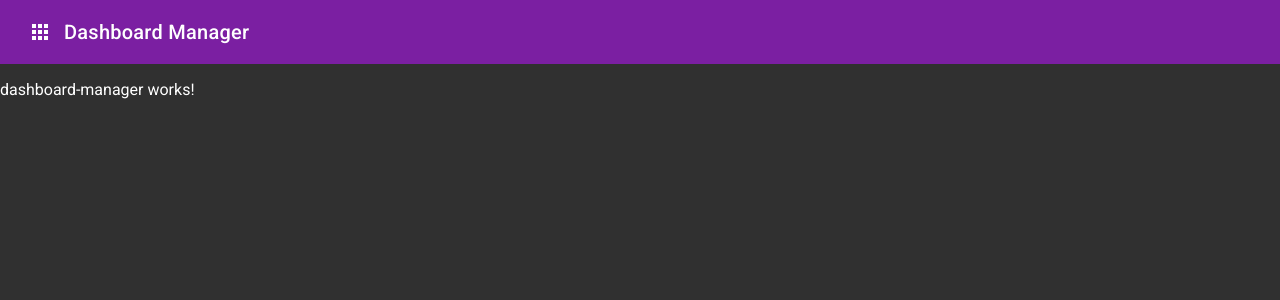
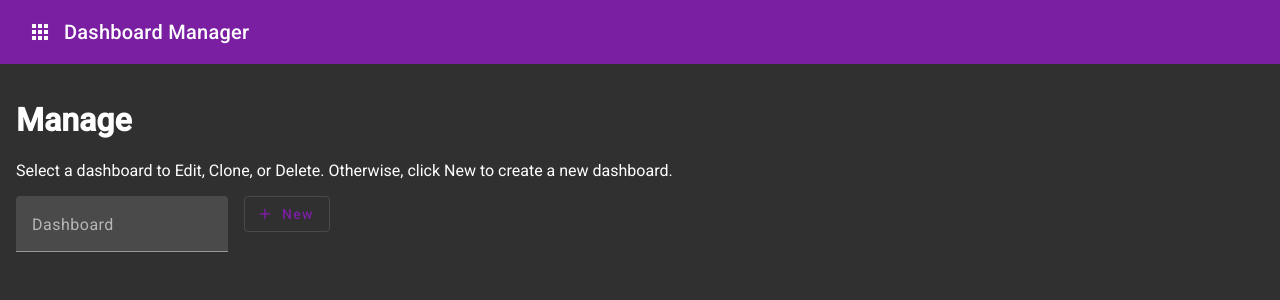
Before and after one commit to wilbertwaller/dashboards, an Angular app: page /dashboard-manager in a window 1280 px wide. Shown: the top 300 px of the page. Built offline with nearby package versions, Linux system fonts and the light colour scheme.

Commit message:
Add dashboard selector & controls

```diff
--- a/src/app/dashboard-manager/dashboard-manager.component.css
+++ b/src/app/dashboard-manager/dashboard-manager.component.css
@@ -0,0 +1,4 @@
+.control, .control section {
+  display: flex;
+  gap: 1rem;
+}
--- a/src/app/dashboard-manager/dashboard-manager.component.html
+++ b/src/app/dashboard-manager/dashboard-manager.component.html
@@ -1,2 +1,40 @@
 <app-navbar></app-navbar>
-<p>dashboard-manager works!</p>
+
+<div class="container">
+  <h1>Manage</h1>
+  <p>
+    Select a dashboard to Edit, Clone, or Delete.
+    Otherwise, click New to create a new dashboard.
+  </p>
+
+  <div class="control">
+    <form>
+      <mat-form-field>
+        <mat-label>Dashboard</mat-label>
+        <input
+          [formControl]="dashboardCtrl"
+          #input
+          [matAutocomplete]="auto"
+          matInput
+          placeholder="Select dashboard"
+          type="text"
+          (focus)="filter()"
+          (input)="filter()"
+        >
+        <mat-autocomplete #auto="matAutocomplete" requireSelection>
+          <mat-option *ngFor="let dashboard of filteredDashboards" [value]="dashboard.id">{{ dashboard.name }}</mat-option>
+        </mat-autocomplete>
+      </mat-form-field>
+    </form>
+
+    <section>
+      <button mat-stroked-button color="primary"><mat-icon>add</mat-icon>New</button>
+      <ng-container *ngIf="dashboardCtrl.value">
+        <button mat-stroked-button color="primary"><mat-icon>content_copy</mat-icon>Clone</button>
+        <button mat-stroked-button color="warn"><mat-icon>delete</mat-icon>Delete</button>
+        <mat-divider vertical></mat-divider>
+        <button mat-flat-button color="primary"><mat-icon>save</mat-icon>Save</button>
+      </ng-container>
+    </section>
+  </div>
+</div>
--- a/src/app/dashboard-manager/dashboard-manager.component.ts
+++ b/src/app/dashboard-manager/dashboard-manager.component.ts
@@ -1,13 +1,44 @@
-import { Component } from '@angular/core';
+import { Component, ElementRef, OnInit, ViewChild } from '@angular/core';
+import { MatAutocompleteModule } from '@angular/material/autocomplete';
+import { MatFormFieldModule } from '@angular/material/form-field';
+import { MatInputModule } from '@angular/material/input';
 import { NavbarComponent } from '../navbar/navbar.component';
+import { FormControl, ReactiveFormsModule } from '@angular/forms';
+import { CommonModule } from '@angular/common';
+import { MatButtonModule } from '@angular/material/button';
+import { MatDividerModule } from '@angular/material/divider';
+import { MatIconModule } from '@angular/material/icon';
 
 @Component({
   selector: 'app-dashboard-manager',
   standalone: true,
-  imports: [NavbarComponent],
+  imports: [
+    CommonModule,
+    MatAutocompleteModule,
+    MatButtonModule,
+    MatDividerModule,
+    MatFormFieldModule,
+    MatIconModule,
+    MatInputModule,
+    NavbarComponent,
+    ReactiveFormsModule
+  ],
   templateUrl: './dashboard-manager.component.html',
-  styleUrl: './dashboard-manager.component.css'
+  styleUrls: ['../shared/shared-styles.css', './dashboard-manager.component.css']
 })
-export class DashboardManagerComponent {
+export class DashboardManagerComponent implements OnInit {
+  @ViewChild('input') input: ElementRef<HTMLInputElement> | undefined;
 
+  dashboardCtrl = new FormControl('');
+  dashboards: any = [];
+  filteredDashboards: any;
+
+  ngOnInit(): void {
+    this.filteredDashboards = this.dashboards.slice();
+  }
+
+  filter(): void {
+    const filterValue = this.input?.nativeElement.value.toLowerCase();
+    this.filteredDashboards = this.dashboards.filter((dashboard: { name: { toLowerCase: () => (string | undefined)[]; }; }) => dashboard.name.toLowerCase().includes(filterValue));
+  }
 }
```
